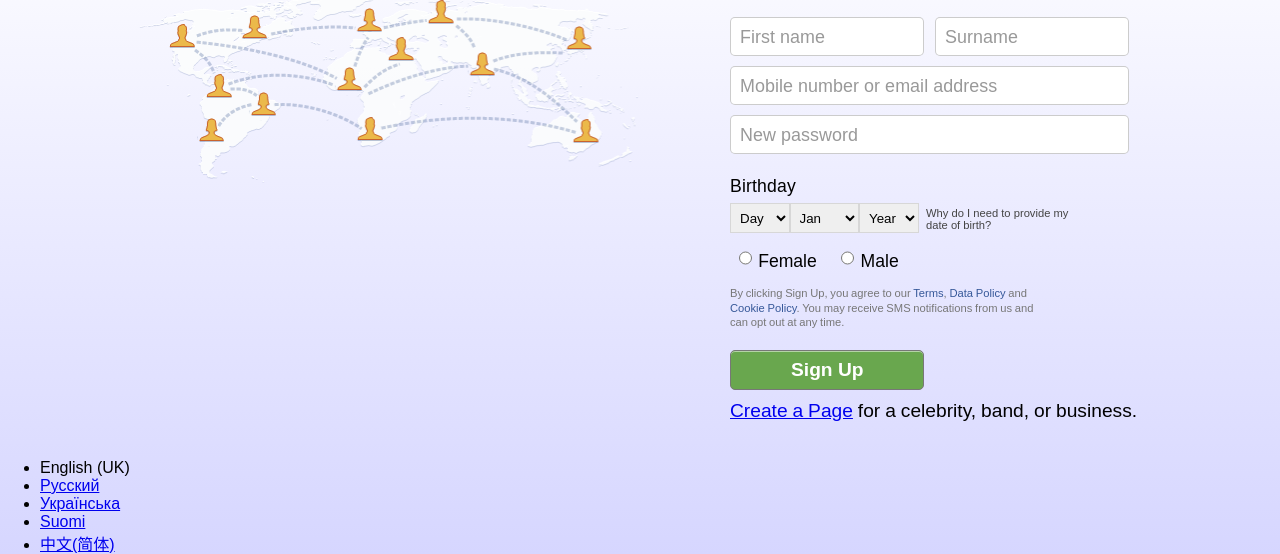
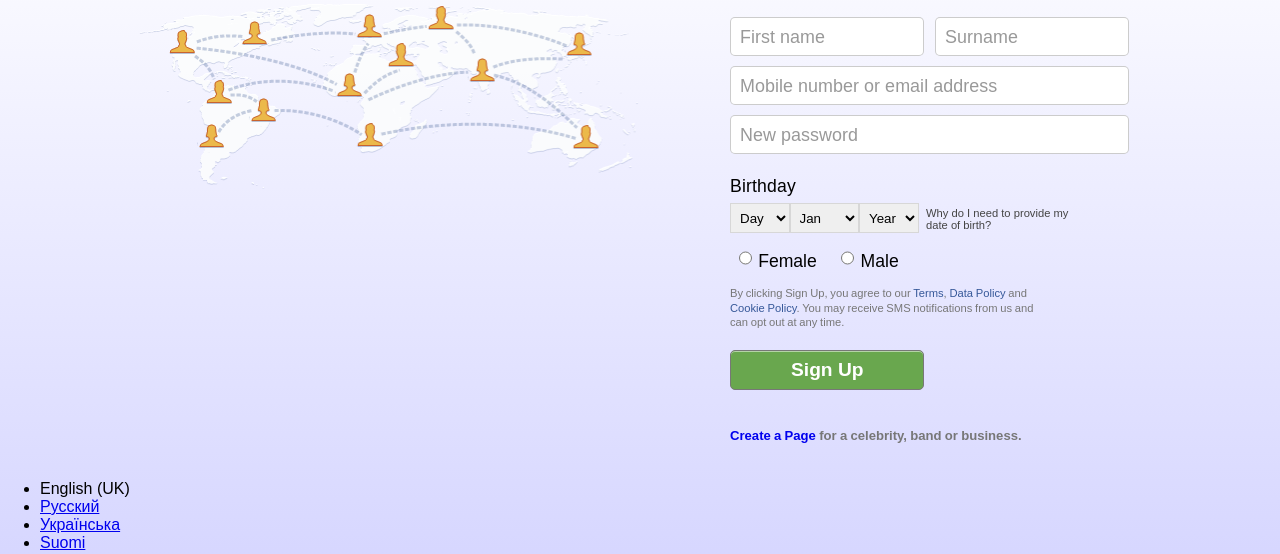
Before and after one commit to NascentSoul/page-replicas, a plain HTML site: page Facebook/index.html in a window 1280 px wide. Shown: the part 184-738 px from the top of the page. Drawn offline with Linux system fonts and the light colour scheme.

Commit message:
Fix grammar in the paragraph

```diff
--- a/Facebook/index.html
+++ b/Facebook/index.html
@@ -102,7 +102,7 @@
 
       <button type="submit">Sign Up</button>
 
-      <p><a href="#">Create a Page</a> for a celebrity, band, or business.</p>
+      <p class="celeb"><a href="#">Create a Page</a> for a celebrity, band or business.</p>
     </form>
   </main>
 
```
